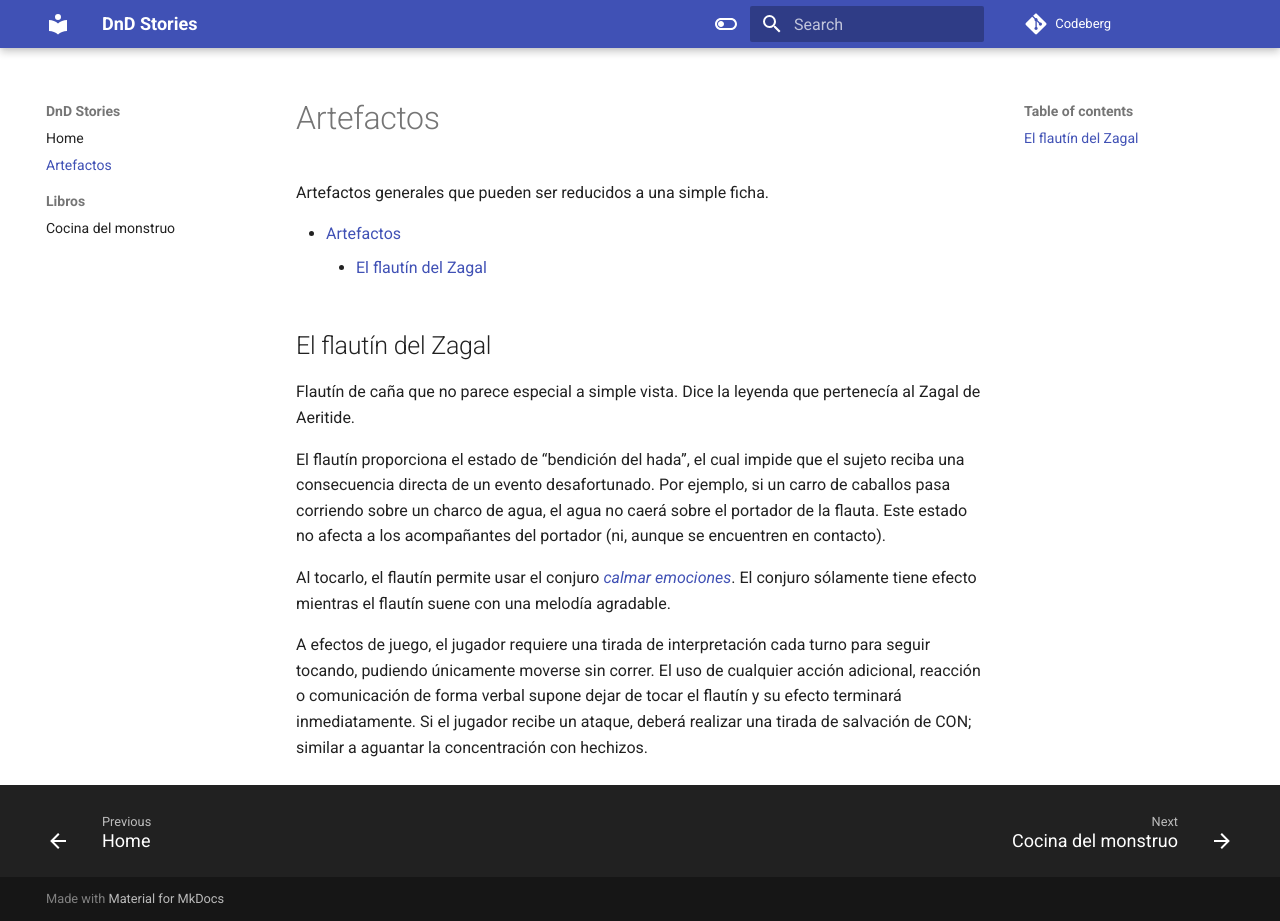
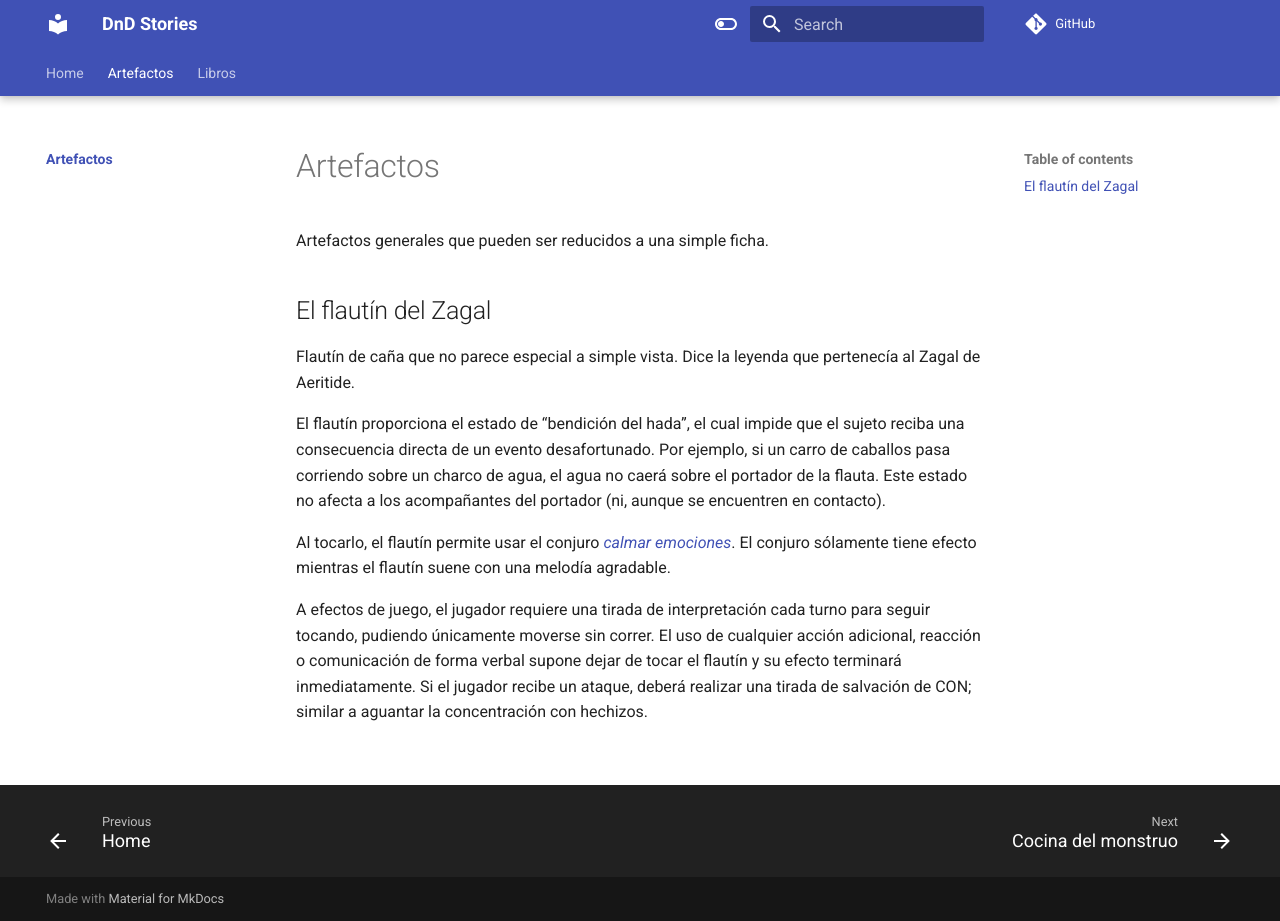
Before and after one commit to Jtachan/DnD-Stories, an MkDocs documentation site: the page built from docs/artefactos/index.md, in a window 1280 px wide and 921 px high. Built offline with MkDocs 1.6.1 and Material for MkDocs 9.7.7, drawn with Linux system fonts in a browser that asks for light colours; comment, search, counter and statistics services are not loaded.

Commit message:
General cleanup

```diff
--- a/mkdocs.yml
+++ b/mkdocs.yml
@@ -1,9 +1,10 @@
 site_name: DnD Stories
-repo_url: https://codeberg.org/Jtachan/DnD-Stories
+repo_url: https://github.com/Jtachan/DnD-Stories
 
 nav:
   - Home: index.md
-  - Artefactos: artefactos/index.md
+  - Artefactos:
+      - Artefactos: artefactos/index.md
   - Libros:
       - Cocina del monstruo: libros/CdM/index.md
 
@@ -26,13 +27,21 @@ theme:
         icon: material/toggle-switch
         name: Switch to light mode
   features:
+    - announce.dismiss
+    - content.tooltips
     - content.code.annotate
     - content.code.copy
     - navigation.instant
+    - navigation.tabs
+    - navigation.tabs.sticky
+    - navigation.top
     - navigation.footer
+    - navigation.indexes
     - navigation.sections
     - search.suggest
     - search.highlight
+    - toc.follow
+
 markdown_extensions:
   # some selected markdown extensions
   # feel free to add more
```
Also changed, not shown: docs/artefactos/index.md (+0 -2 lines), docs/libros/CdM/index.md (+0 -2 lines), 3 other files.
